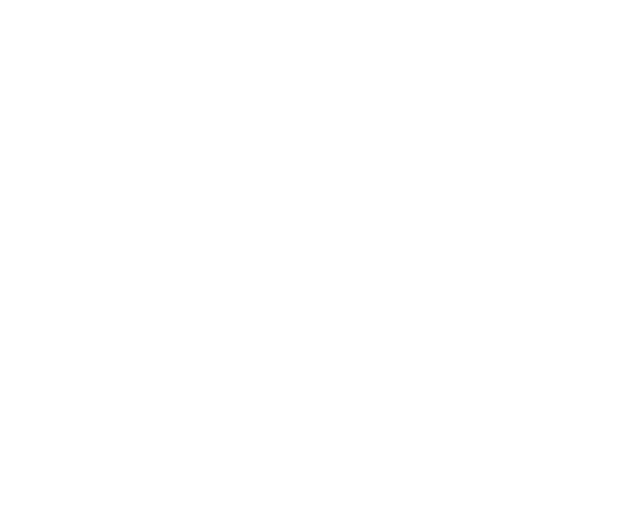
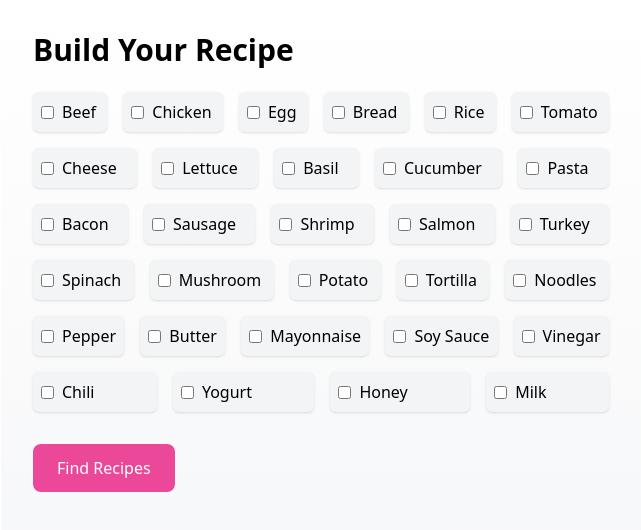
Before and after one commit to donnihusnan/recipe-generator, a Nuxt app: page / in a window 1280 px wide. Shown: the top 530 px of the page, without its empty margins (319-960 px from the left). Built offline with nearby package versions, Linux system fonts and the light colour scheme.

Commit message:
minor update

```diff
--- /dev/null
+++ b/pages/index.vue
@@ -0,0 +1,118 @@
+<template>
+  <main
+    class="min-h-screen mx-auto p-8 bg-gradient-to-b from-white to-gray-100 sm:w-full md:w-full lg:w-[50%]"
+  >
+    <h1 class="text-3xl font-bold mb-6">Build Your Recipe</h1>
+
+    <IngredientSelector
+      :ingredients="allIngredients"
+      v-model="selectedIngredients"
+    />
+
+    <button
+      @click="findRecipes"
+      class="mt-8 px-6 py-3 bg-pink-500 text-white rounded-lg hover:bg-pink-600 transition"
+    >
+      Find Recipes
+    </button>
+
+    <div v-if="recipes.length" class="mt-12 space-y-6">
+      <h2 class="text-2xl font-semibold">✨Suggested Recipes</h2>
+
+      <div
+        v-for="recipe in recipes"
+        :key="recipe.id"
+        class="bg-white p-4 rounded-md shadow"
+      >
+        <h3 class="text-xl font-bold mb-2">{{ recipe.title }}</h3>
+        <p class="text-md font-bold text-gray-700">
+          Ingredients:
+          <span class="font-medium"> {{ recipe.ingredients.join(', ') }}</span>
+        </p>
+        <p class="text-gray-700 font-bold">
+          Simple Instruction:
+          <span class="font-medium">{{ recipe.instructions }}</span>
+        </p>
+
+        <button
+          @click="saveToFavorites(recipe)"
+          class="mt-2 bg-green-700 text-white px-3 py-1 rounded hover:bg-green-800 transition"
+        >
+          💾 Save to Favorites
+        </button>
+      </div>
+    </div>
+  </main>
+</template>
+
+<script setup lang="ts">
+const allIngredients = [
+  'Beef',
+  'Chicken',
+  'Egg',
+  'Bread',
+  'Rice',
+  'Tomato',
+  'Cheese',
+  'Lettuce',
+  'Basil',
+  'Cucumber',
+  'Pasta',
+  'Bacon',
+  'Sausage',
+  'Shrimp',
+  'Salmon',
+  'Turkey',
+  'Spinach',
+  'Mushroom',
+  'Potato',
+  'Tortilla',
+  'Noodles',
+  'Pepper',
+  'Butter',
+  'Mayonnaise',
+  'Soy Sauce',
+  'Vinegar',
+  'Chili',
+  'Yogurt',
+  'Honey',
+  'Milk',
+];
+
+type Recipe = {
+  id: number;
+  title: string;
+  ingredients: string[];
+  instructions: string;
+};
+
+const selectedIngredients = ref<string[]>([]);
+const recipes = ref<Recipe[]>([]);
+const favorites = ref<Recipe[]>([]);
+
+onMounted(() => {
+  const stored = localStorage.getItem('favorites');
+  if (stored) {
+    favorites.value = JSON.parse(stored);
+  }
+});
+
+const findRecipes = async () => {
+  const { data } = await useFetch<Recipe[]>('/api/recipes', {
+    method: 'POST',
+    body: {
+      ingredients: selectedIngredients.value,
+    },
+  });
+
+  recipes.value = data.value || [];
+};
+
+const saveToFavorites = (recipe: Recipe) => {
+  const exists = favorites.value.some((r) => r.id === recipe.id);
+  if (!exists) {
+    favorites.value.push(recipe);
+    localStorage.setItem('favorites', JSON.stringify(favorites.value));
+  }
+};
+</script>
```
